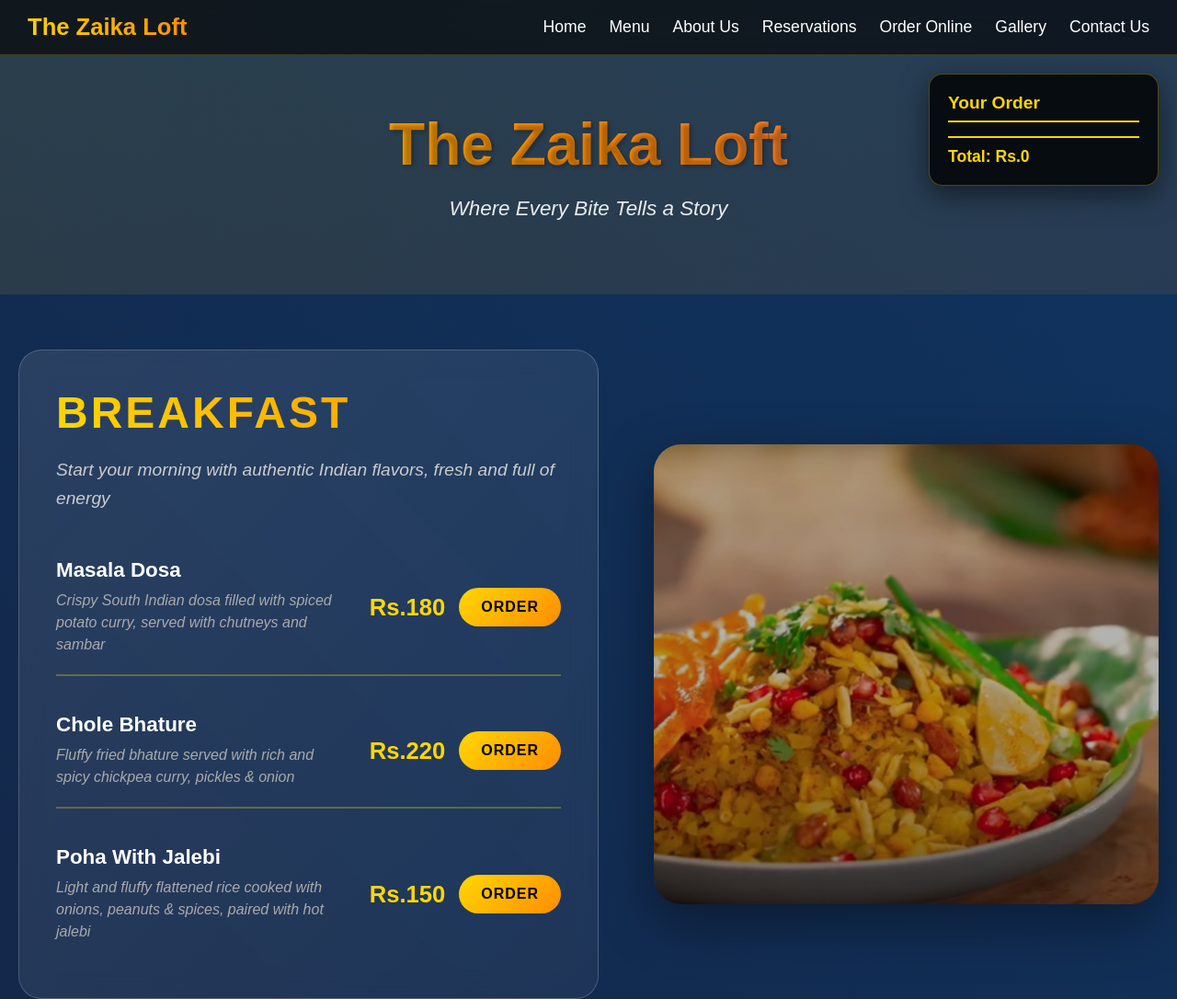
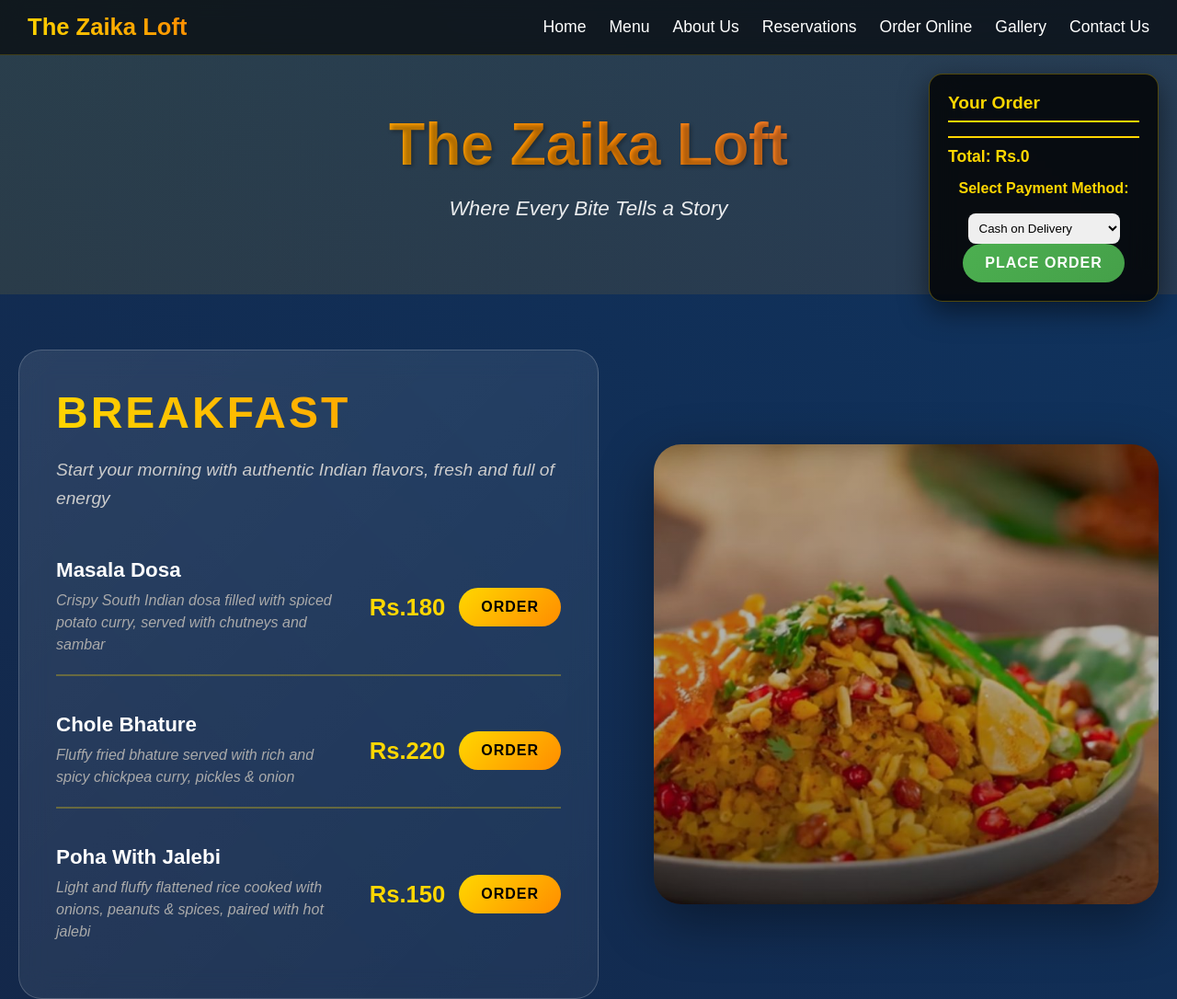
Before and after one commit to pradeep23234545/final_mini_project, a plain HTML site: page index.html in a window 1280 px wide. Shown: the top 1086 px of the page at 92% size. Drawn offline with Linux system fonts and the light colour scheme.

Commit message:
Update index.html

```diff
--- a/index.html
+++ b/index.html
@@ -1,5 +1,5 @@
 <!DOCTYPE html>
-<html lang="en">
+<html>
 <head>
     <meta charset="UTF-8">
     <meta name="viewport" content="width=device-width, initial-scale=1.0">
@@ -402,6 +402,36 @@
                 gap: 10px;
             }
         }
+
+        .payment-section {
+    margin-top: 15px;
+    text-align: center;
+}
+
+.payment-btn {
+    background: linear-gradient(135deg, #4CAF50 0%, #45a049 100%);
+    color: #fff;
+    border: none;
+    padding: 12px 24px;
+    border-radius: 25px;
+    font-size: 1em;
+    font-weight: bold;
+    cursor: pointer;
+    transition: all 0.3s ease;
+    text-transform: uppercase;
+    letter-spacing: 1px;
+}
+
+.payment-btn:hover {
+    background: linear-gradient(135deg, #45a049 0%, #4CAF50 100%);
+    transform: scale(1.05);
+    box-shadow: 0 8px 20px rgba(72, 239, 128, 0.4);
+}
+
+.payment-btn:active {
+    transform: scale(0.95);
+}
+
     </style>
 </head>
 <body>
@@ -426,11 +456,8 @@
         <p>Where Every Bite Tells a Story</p>
     </div>
 
-    <div class="cart-summary">
-        <div class="cart-title">Your Order</div>
-        <div id="cart-items"></div>
-        <div class="cart-total">Total: Rs.<span id="total-amount">0</span></div>
-    </div>
+
+
 
     <div class="menu-container">
         <!-- BREAKFAST SECTION -->
@@ -674,6 +701,35 @@ Mumbai, Maharashtra – 400021</p>
         </div>
     </div>
 
+    <div class="cart-summary">
+    <div class="cart-title">Your Order</div>
+    <div id="cart-items"></div>
+    <div class="cart-total">Total: Rs.<span id="total-amount">0</span></div>
+
+    <!-- Payment Section Added -->
+    <div class="payment-section">
+    <label style="color:#ffd700; font-weight:bold;">Select Payment Method:</label><br><br>
+    <select id="payment-method" onchange="toggleUpiSection()" style="padding:8px; border-radius:8px; border:none;">
+        <option value="cod">Cash on Delivery</option>
+        <option value="upi">UPI / Online Payment</option>
+    </select>
+
+    <!-- Hidden UPI details section -->
+    <div id="upi-details" style="display:none; margin-top:15px; text-align:left;">
+        <label style="color:#ffd700;">UPI ID:</label><br>
+        <input type="text" id="upi-id" placeholder="example@upi" style="width:100%; padding:8px; border-radius:8px; margin-bottom:10px;"><br>
+
+        <label style="color:#ffd700;">Account Holder Name:</label><br>
+        <input type="text" id="upi-name" placeholder="Your Name" style="width:100%; padding:8px; border-radius:8px; margin-bottom:10px;">
+    </div>
+
+    <br>
+    <button class="payment-btn" onclick="placeOrder()">Place Order</button>
+</div>
+
+</div>
+
+
     <div>
         <br>
           <h3 align="right">Name : Pradeep Yedage</h3>
@@ -722,6 +778,64 @@ Mumbai, Maharashtra – 400021</p>
 
             totalAmount.textContent = total;
         }
+
+        function makePayment() {
+    if (total > 0) {
+        alert("Payment successfully");
+    } else {
+        alert("Your cart is empty. Please add items before payment.");
+    }
+}
+
+function placeOrder() {
+    if (total <= 0) {
+        alert("Your cart is empty. Please add items before placing order.");
+        return;
+    }
+
+    const method = document.getElementById("payment-method").value;
+
+    if (method === "cod") {
+        alert("Order placed with Cash on Delivery.");
+    } else if (method === "upi") {
+        alert("Paid successfully! Order placed.");
+    }
+}
+
+function toggleUpiSection() {
+    const method = document.getElementById("payment-method").value;
+    const upiSection = document.getElementById("upi-details");
+    if (method === "upi") {
+        upiSection.style.display = "block";
+    } else {
+        upiSection.style.display = "none";
+    }
+}
+
+function placeOrder() {
+    if (total <= 0) {
+        alert("Your cart is empty. Please add items before placing order.");
+        return;
+    }
+
+    const method = document.getElementById("payment-method").value;
+
+    if (method === "cod") {
+        alert("Order placed with Cash on Delivery.");
+    } else if (method === "upi") {
+        const upiId = document.getElementById("upi-id").value.trim();
+        const upiName = document.getElementById("upi-name").value.trim();
+
+        if (upiId === "" || upiName === "") {
+            alert("Please enter valid UPI details before proceeding.");
+            return;
+        }
+
+        alert(`Payment successful via UPI!\nUPI ID: ${upiId}\nName: ${upiName}\nOrder placed successfully.`);
+    }
+}
+
+
     </script>
 </body>
 </html>
```
